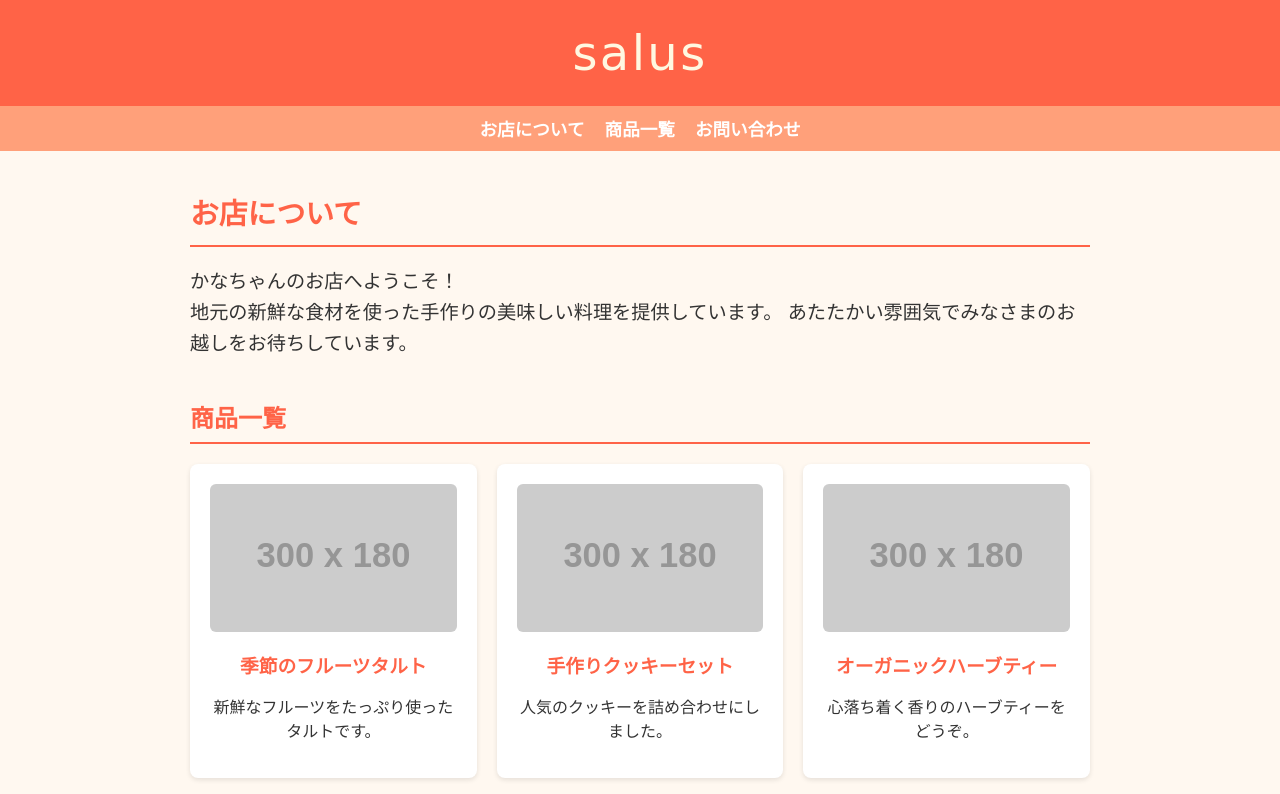
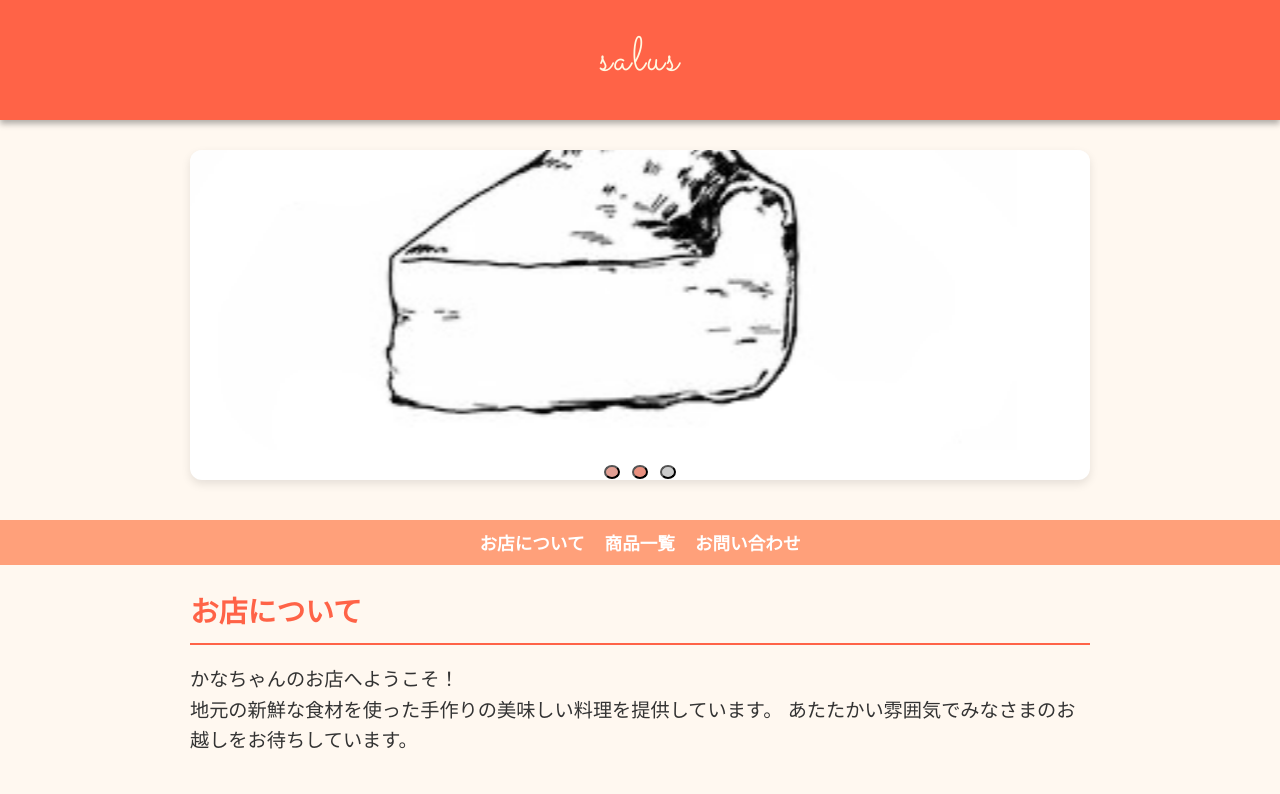
Before and after one commit to okashiyasansalus/salus, a plain HTML site: page index.html in a window 1280 px wide. Shown: the top 794 px of the page. Drawn offline with Linux system fonts and the light colour scheme; placeholder pictures from the web are drawn by us.

Commit message:
スライド式の画像を追加

```diff
--- a/index.html
+++ b/index.html
@@ -4,6 +4,10 @@
   <meta charset="UTF-8" />
   <meta name="viewport" content="width=device-width, initial-scale=1" />
   <title>かなちゃんのお店</title>
+
+  <!-- Google Fonts Sacramento -->
+  <link href="https://fonts.googleapis.com/css2?family=Sacramento&display=swap" rel="stylesheet" />
+
   <style>
     body {
       font-family: 'ヒラギノ角ゴシック', 'メイリオ', sans-serif;
@@ -13,18 +17,58 @@
       padding: 0;
     }
     header {
-      font-family: 'Sacramentt', cursive;
+      font-family: 'Sacramento', cursive;
       font-size: 3em;
-      color: #fff8e1; /* 明るめの黄色っぽくして目立たせる */
+      color: #fff8e1;
       font-weight: normal;
       letter-spacing: 0.05em;
-      background-color: #ff6347; /* 明るめオレンジの背景色で強調 */
+      background-color: #ff6347;
       text-align: center;
       padding: 25px 0;
-      box-shadow: 0 4px 6px rgba(0,0,0,0.3); /* 影をつけて立体感UP */
-      user-select: none; /* テキスト選択防止（お好みで） */
+      box-shadow: 0 4px 6px rgba(0,0,0,0.3);
+      user-select: none;
       margin: 0;
     }
+
+    .slider {
+      position: relative;
+      max-width: 900px;
+      margin: 30px auto 40px;
+      overflow: hidden;
+      border-radius: 12px;
+      box-shadow: 0 4px 10px rgba(0,0,0,0.1);
+      background-color: white;
+    }
+    .slides {
+      display: flex;
+      transition: transform 0.5s ease-in-out;
+    }
+    .slides img {
+      width: 100%;
+      height: 300px;
+      object-fit: cover;
+      flex-shrink: 0;
+    }
+
+    /* インジケーター（丸いボタン） */
+    .indicators {
+      text-align: center;
+      margin-top: 12px;
+    }
+    .indicator {
+      display: inline-block;
+      width: 14px;
+      height: 14px;
+      margin: 0 6px;
+      background-color: #ccc;
+      border-radius: 50%;
+      cursor: pointer;
+      transition: background-color 0.3s ease;
+    }
+    .indicator.active {
+      background-color: #ff6347;
+    }
+
     nav {
       background-color: #ffa07a;
       display: flex;
@@ -43,7 +87,7 @@
     }
     main {
       max-width: 900px;
-      margin: 40px auto;
+      margin: 0 auto 40px;
       padding: 0 20px;
     }
     h2 {
@@ -85,7 +129,6 @@
       color: white;
       text-align: center;
       padding: 15px 10px;
-      margin-top: 60px;
       font-size: 0.9em;
     }
     @media (max-width: 480px) {
@@ -101,11 +144,25 @@
 </head>
 <body>
   <header>salus</header>
+
+  <!-- トップ画像スライダー -->
+  <div class="slider" aria-label="トップページ画像スライダー">
+    <div class="slides">
+      <img src="images/チーズケーキ.png" alt="季節のフルーツタルト" />
+      <img src="images/クッキー.jpeg" alt="手作りクッキーセット" />
+      <img src="images/パウンドケーキ.png" alt="オーガニックハーブティー" />
+    </div>
+    <div class="indicators" role="tablist" aria-label="画像切り替えナビ">
+      <!-- JSで丸ボタンを動的に生成 -->
+    </div>
+  </div>
+
   <nav>
     <a href="#about">お店について</a>
     <a href="#products">商品一覧</a>
     <a href="#contact">お問い合わせ</a>
   </nav>
+
   <main>
     <section id="about" class="intro">
       <h2>お店について</h2>
@@ -146,5 +203,85 @@
   <footer>
     &copy; 2025 かなちゃんのお店 All rights reserved.
   </footer>
+
+  <script>
+    const slides = document.querySelector('.slides');
+    const images = slides.querySelectorAll('img');
+    const indicatorsContainer = document.querySelector('.indicators');
+    let currentIndex = 0;
+    const total = images.length;
+
+    // 画像幅取得関数
+    function getSlideWidth() {
+      return document.querySelector('.slider').clientWidth;
+    }
+
+    // スライド位置更新
+    function updateSlidePosition() {
+      const slideWidth = getSlideWidth();
+      slides.style.transform = `translateX(${-slideWidth * currentIndex}px)`;
+      updateIndicators();
+    }
+
+    // インジケーター更新
+    function updateIndicators() {
+      const dots = indicatorsContainer.querySelectorAll('.indicator');
+      dots.forEach((dot, i) => {
+        if (i === currentIndex) {
+          dot.classList.add('active');
+          dot.setAttribute('aria-selected', 'true');
+          dot.setAttribute('tabindex', '0');
+        } else {
+          dot.classList.remove('active');
+          dot.setAttribute('aria-selected', 'false');
+          dot.setAttribute('tabindex', '-1');
+        }
+      });
+    }
+
+    // インジケーター生成
+    function createIndicators() {
+      for(let i = 0; i < total; i++) {
+        const dot = document.createElement('button');
+        dot.classList.add('indicator');
+        dot.setAttribute('role', 'tab');
+        dot.setAttribute('aria-selected', i === 0 ? 'true' : 'false');
+        dot.setAttribute('tabindex', i === 0 ? '0' : '-1');
+        dot.setAttribute('aria-label', `スライド ${i+1}`);
+        dot.addEventListener('click', () => {
+          currentIndex = i;
+          updateSlidePosition();
+          resetAutoSlide();
+        });
+        indicatorsContainer.appendChild(dot);
+      }
+    }
+
+    // 自動スライド（5秒ごと）
+    let autoSlideInterval = setInterval(() => {
+      currentIndex = (currentIndex + 1) % total;
+      updateSlidePosition();
+    }, 5000);
+
+    // 自動スライドリセット
+    function resetAutoSlide() {
+      clearInterval(autoSlideInterval);
+      autoSlideInterval = setInterval(() => {
+        currentIndex = (currentIndex + 1) % total;
+        updateSlidePosition();
+      }, 5000);
+    }
+
+    // 初期処理
+    window.addEventListener('load', () => {
+      createIndicators();
+      updateSlidePosition();
+    });
+
+    // 画面リサイズ対応
+    window.addEventListener('resize', () => {
+      updateSlidePosition();
+    });
+  </script>
 </body>
 </html>
```
Also changed, not shown: 2 other files.
